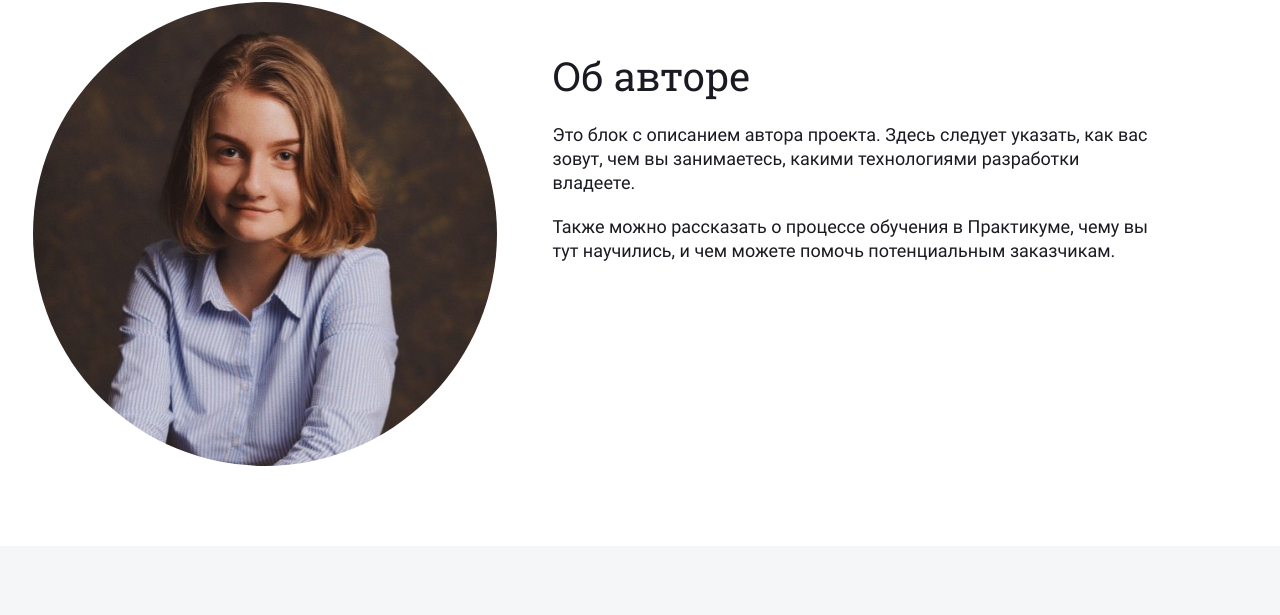
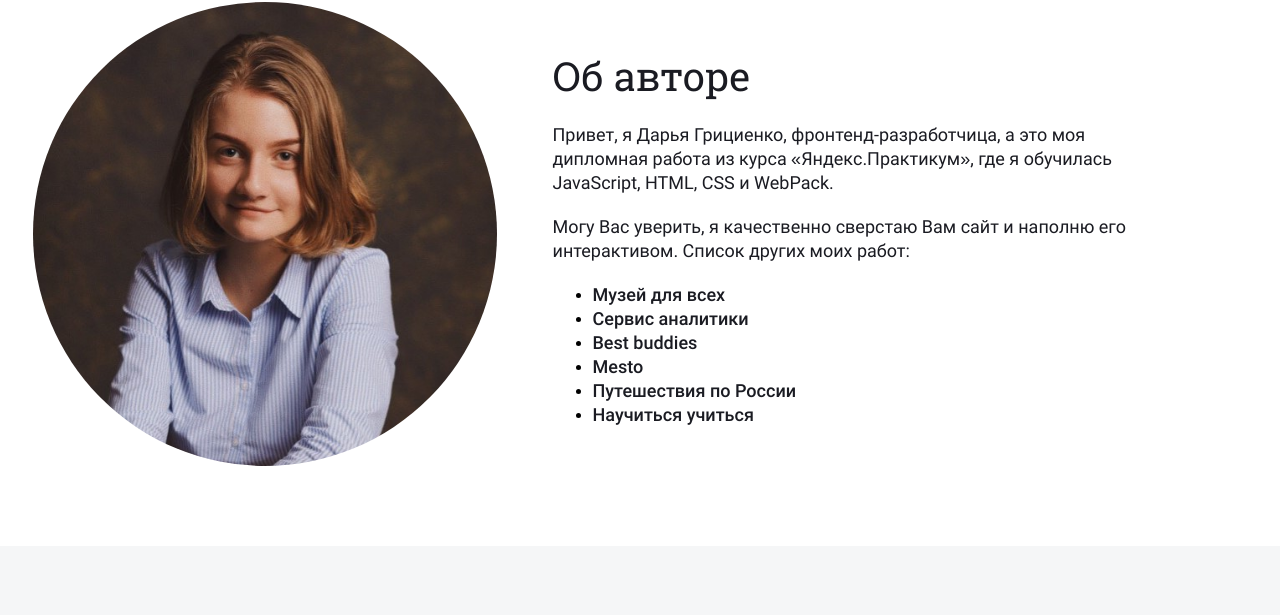
Before and after one commit to DariaGritsienko/diploma, a website built with webpack: page src/about.html in a window 1280 px wide. Shown: the part 1639-2254 px from the top of the page. Built offline with nearby package versions, Linux system fonts and the light colour scheme.

Commit message:
changed some layout detials

```diff
--- a/src/about.html
+++ b/src/about.html
@@ -65,8 +65,17 @@
             <img src="<%=require('./images/author.png')%>" alt="photo Daria" class="profile__image">
             <div class="profile__container">
                 <h2 class="profile__title">Об авторе</h2>
-                <p class="profile__text">Это блок с описанием автора проекта. Здесь следует указать, как вас зовут, чем вы занимаетесь, какими технологиями разработки владеете.</p>
-                <p class="profile__text">Также можно рассказать о процессе обучения в Практикуме, чему вы тут научились, и чем можете помочь потенциальным заказчикам.</p>
+                <p class="profile__text">Привет, я&nbsp;Дарья Грициенко, фронтенд-разработчица, а&nbsp;это моя дипломная работа из&nbsp;курса &laquo;Яндекс.Практикум&raquo;, где я&nbsp;обучилась JavaScript, HTML, CSS и&nbsp;WebPack.</p>
+                <p class="profile__text">Могу Вас уверить, я&nbsp;качественно сверстаю Вам сайт и&nbsp;наполню его интерактивом. Список других моих работ:
+                <ul>
+                    <li><a href="https://dariagritsienko.github.io/museum_for_everyone/" target="_blank" class="footer__link"><b>Музей для всех</b></a></li>
+                    <li><a href="https://dariagritsienko.github.io/jstck/" target="_blank" class="footer__link"><b>Сервис аналитики</b></a></li>
+                    <li><a href="https://dariagritsienko.github.io/best_buddies/" target="_blank" class="footer__link"><b>Best buddies</b></a></li>
+                    <li><a href="https://dariagritsienko.github.io/project_3/" target="_blank" class="footer__link"><b>Mesto</b></a></li>
+                    <li><a href="https://dariagritsienko.github.io/project_2/" target="_blank" class="footer__link"><b>Путешествия по России</b></a></li>
+                    <li><a href="https://dariagritsienko.github.io/project_1/" target="_blank" class="footer__link"><b>Научиться учиться</b></a></li>
+                </ul>
+                </p>
             </div>
         </div>
     </section>
--- a/src/blocks/header/__nav/header__nav.css
+++ b/src/blocks/header/__nav/header__nav.css
@@ -3,4 +3,5 @@
     align-items: center;
     text-align: center;
     margin: 0;
+    padding-left: 5px;
 }
```
Also changed, not shown: src/index.html (+11 -2 lines).
